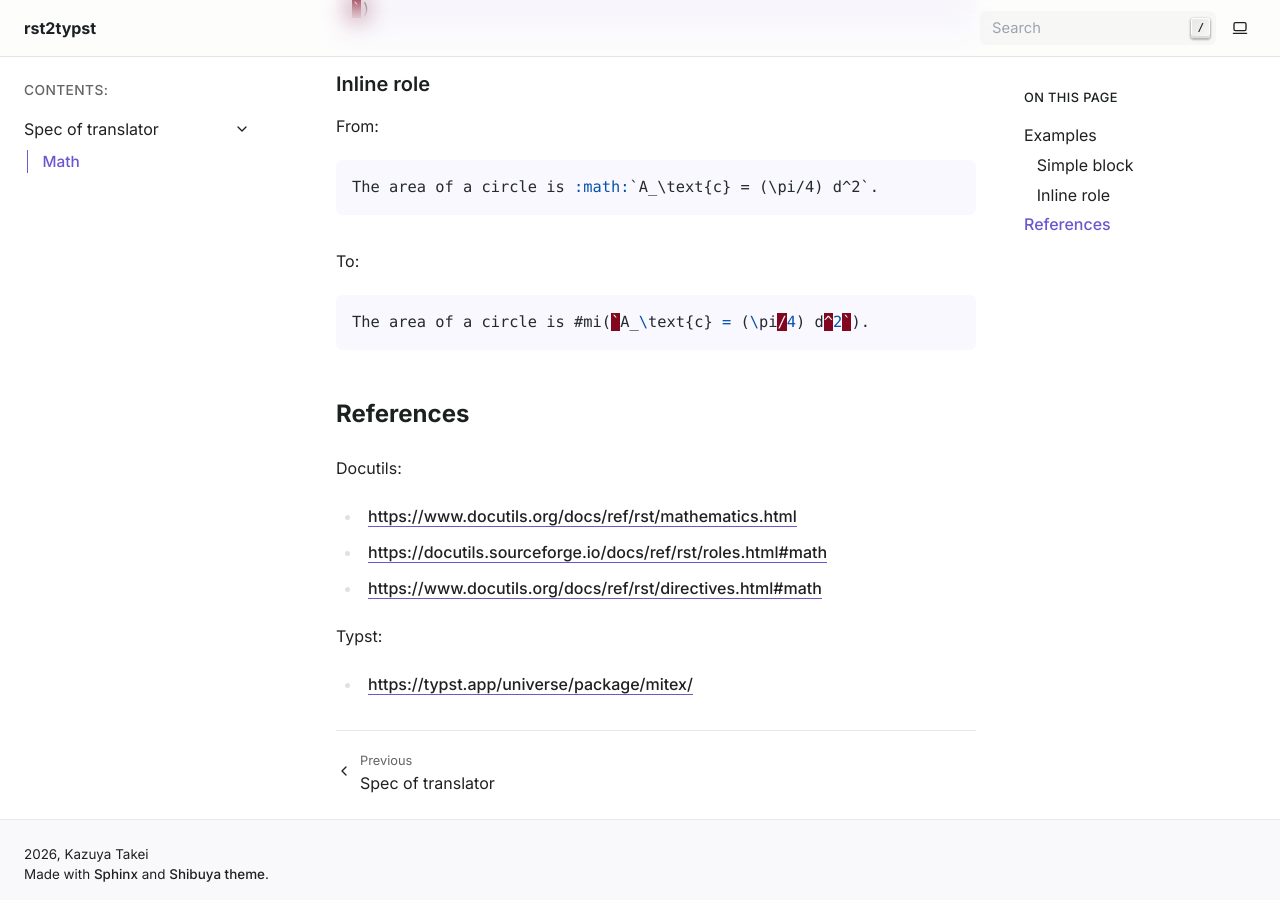
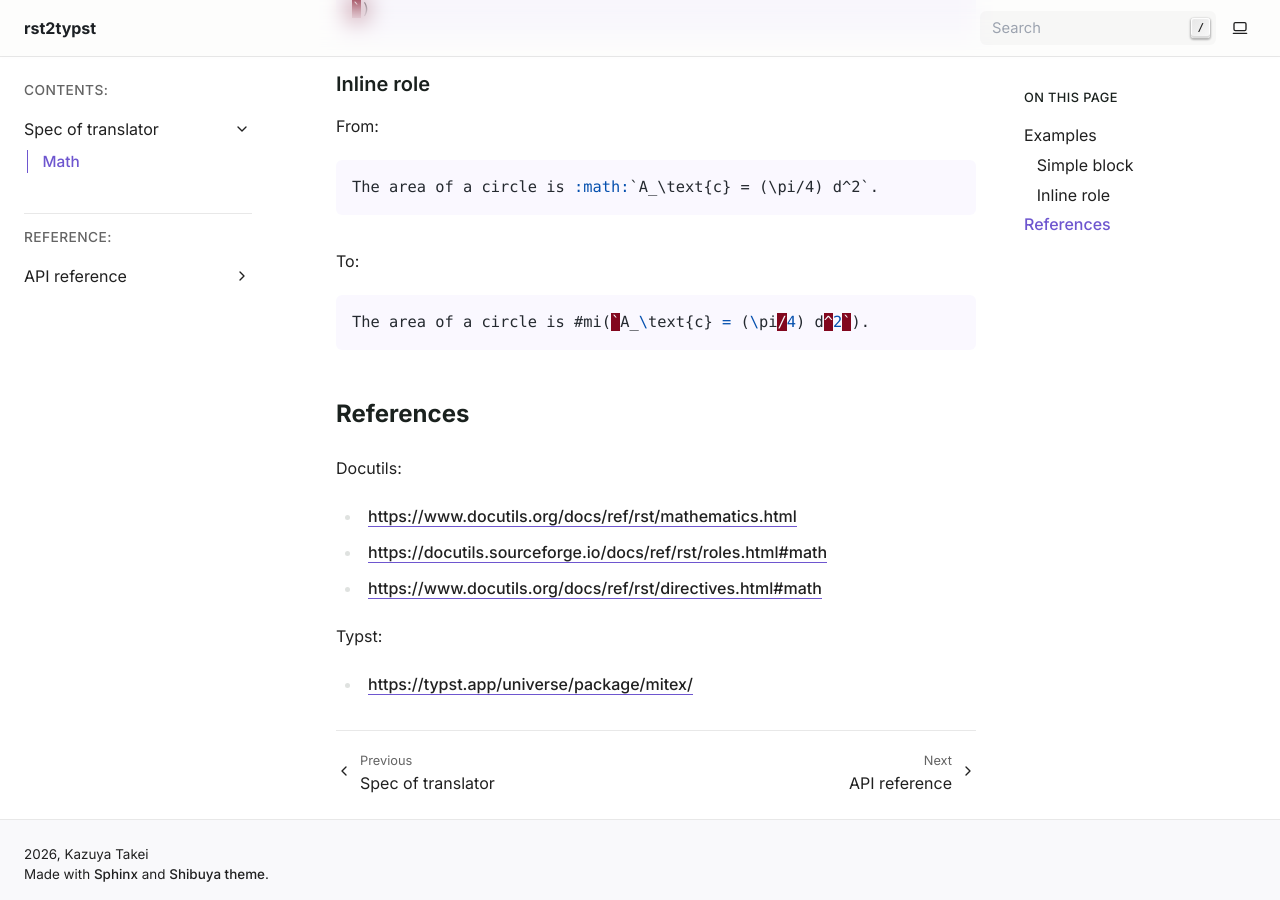
Before and after one commit to atsphinx/rst2typst, a Sphinx documentation site: the page built from docs/spec/math.rst, in a window 1280 px wide and 900 px high, scrolled down 768 px. Built offline with Sphinx 7.4.7, drawn with Linux system fonts in a browser that asks for light colours; pages that are not in the unit, such as notebooks, are missing from menus.

```diff
--- a/Taskfile.yaml
+++ b/Taskfile.yaml
@@ -2,7 +2,7 @@ version: '3'
 
 includes:
   docs:
-    taskfile: 'https://github.com/attakei/workspace-configs.git//projects/sphinx-doc/Taskfile.yaml?tag=v0.7.1'
+    taskfile: 'https://github.com/attakei/workspace-configs.git//projects/sphinx-doc/Taskfile.yaml?tag=v0.7.2'
     vars:
       RUN_PYTHON: 'uv run'
       SPHINX_ROOT_DIR: 'docs'
--- /dev/null
+++ b/docs/api.rst
@@ -0,0 +1,8 @@
+=============
+API reference
+=============
+
+.. toctree::
+   :maxdepth: 3
+
+   api/rst2typst
--- a/docs/conf.py
+++ b/docs/conf.py
@@ -5,7 +5,11 @@ author = "Kazuya Takei"
 release = "0.0.0"
 
 # -- General configuration
-extensions = []
+extensions = [
+    # Built-in extensions
+    "sphinx.ext.autodoc",
+    "sphinx.ext.intersphinx",
+]
 
 templates_path = ["_templates"]
 exclude_patterns = ["_build", "Thumbs.db", ".DS_Store"]
@@ -14,3 +18,10 @@ exclude_patterns = ["_build", "Thumbs.db", ".DS_Store"]
 # -- Options for HTML output
 html_theme = "shibuya"
 html_static_path = ["_static"]
+
+# -- Options for extensions
+# sphinx.ext.intersphinx
+intersphinx_mapping = {
+    "python": ("https://docs.python.org/3", None),
+    "sphinx": ("https://sphinx-doc.org/en/master", None),
+}
--- a/docs/index.rst
+++ b/docs/index.rst
@@ -6,3 +6,9 @@ rst2typst documentation
    :caption: Contents:
 
    spec
+
+.. toctree::
+   :hidden:
+   :caption: Reference:
+
+   api
```
Also changed, not shown: 1 other file.
